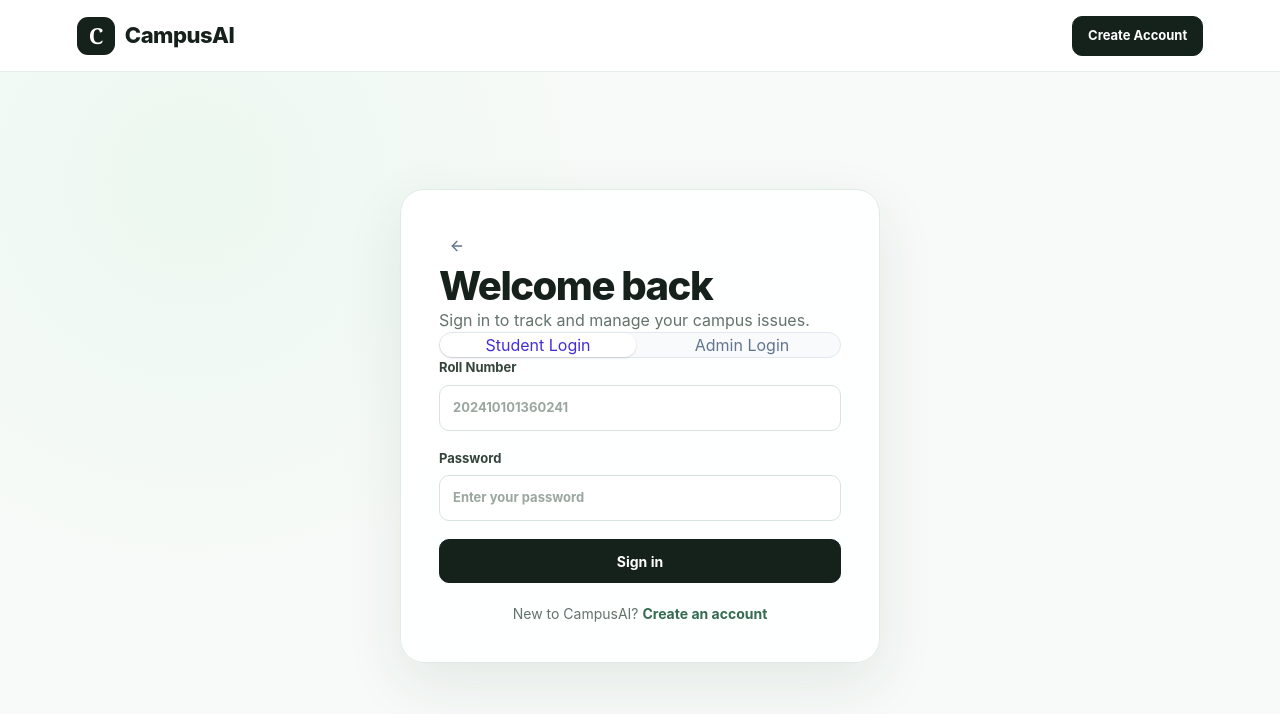
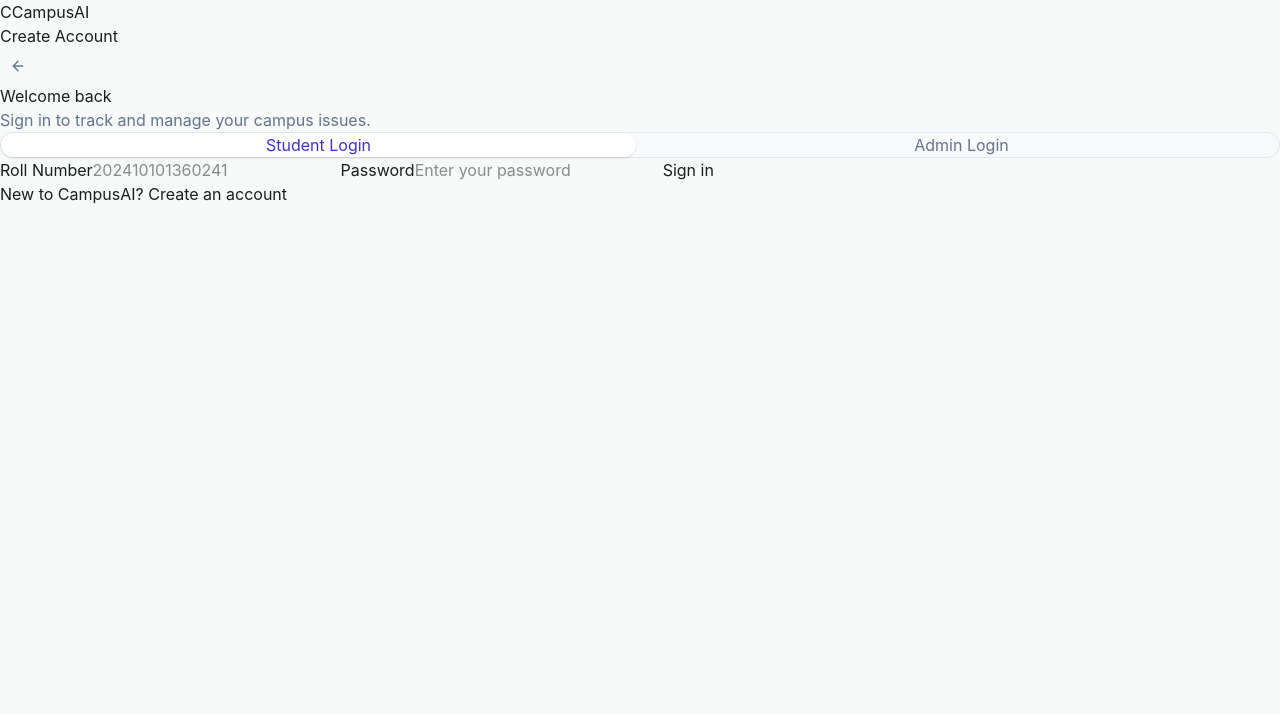
Before and after one commit to Kartikey0706/CampusAI, a React (Vite) app in the folder frontend/: page /login in a window 1280 px wide. Shown: the top 714 px of the page. Built offline with nearby package versions, Linux system fonts and the light colour scheme; no server answers.

Commit message:
Clean up unused CSS styles
Removed unused global styles for navigation and authentication components to streamline CSS.

```diff
--- a/frontend/src/index.css
+++ b/frontend/src/index.css
@@ -1663,184 +1663,9 @@ video {
 
 
 /* ================================================================
-   AUTH + PUBLIC APP STYLES
-   Keep these global styles because Login/Register/App use these
-   classes outside the landing page.
-================================================================ */
-
-.nav {
-  position: sticky;
-  top: 0;
-  z-index: 100;
-  width: 100%;
-  min-height: 72px;
-  display: flex;
-  align-items: center;
-  justify-content: space-between;
-  padding: 14px 6vw;
-  background: rgba(255, 255, 255, 0.94);
-  border-bottom: 1px solid #e7eee9;
-  backdrop-filter: blur(14px);
-  -webkit-backdrop-filter: blur(14px);
-}
-
-.brand {
-  display: inline-flex;
-  align-items: center;
-  gap: 10px;
-  color: #17211c;
-  font-size: 22px;
-  font-weight: 800;
-  letter-spacing: -0.5px;
-}
-
-.brand-mark {
-  width: 38px;
-  height: 38px;
-  display: grid;
-  place-items: center;
-  border-radius: 11px;
-  background: #15221c;
-  color: #fff;
-  font-family: Georgia, serif;
-  font-weight: 700;
-}
-
-.nav-links {
-  display: flex;
-  align-items: center;
-  gap: 12px;
-}
-
-.btn {
-  min-height: 44px;
-  display: inline-flex;
-  align-items: center;
-  justify-content: center;
-  gap: 8px;
-  padding: 0 18px;
-  border: 1px solid #15221c;
-  border-radius: 10px;
-  background: #15221c;
-  color: #fff;
-  font-size: 14px;
-  font-weight: 700;
-  transition: 0.2s ease;
-}
-
-.btn:hover {
-  background: #26382e;
-  border-color: #26382e;
-  transform: translateY(-1px);
-}
-
-.btn.small {
-  min-height: 40px;
-  padding: 0 15px;
-  font-size: 13px;
-}
-
-.btn.full {
-  width: 100%;
-}
-
-.auth {
-  min-height: calc(100vh - 72px);
-  display: grid;
-  place-items: center;
-  padding: 50px 20px 70px;
-  background:
-    radial-gradient(circle at 15% 15%, rgba(185, 240, 202, 0.18), transparent 32%),
-    #f7faf8;
-}
-
-.auth-box {
-  width: min(100%, 480px);
-  padding: 38px;
-  border: 1px solid #e1ebe5;
-  border-radius: 24px;
-  background: rgba(255, 255, 255, 0.94);
-  box-shadow: 0 20px 60px rgba(30, 55, 43, 0.09);
-}
-
-.auth-box h1 {
-  color: #17211c;
-  font-size: clamp(30px, 5vw, 40px);
-  line-height: 1.1;
-  letter-spacing: -1.5px;
-  font-weight: 800;
-}
-
-.auth-box > p {
-  color: #64736b;
-}
-
-.login-form {
-  display: flex;
-  flex-direction: column;
-  gap: 18px;
-}
-
-.login-form label {
-  display: flex;
-  flex-direction: column;
-  gap: 7px;
-  color: #34443b;
-  font-size: 13px;
-  font-weight: 700;
-}
-
-.login-form input {
-  width: 100%;
-  min-height: 46px;
-  padding: 0 13px;
-  border: 1px solid #d8e3dc;
-  border-radius: 10px;
-  outline: none;
-  background: #fff;
-  color: #17211c;
-  transition: border-color 0.2s ease, box-shadow 0.2s ease;
-}
-
-.login-form input::placeholder {
-  color: #9aa79f;
-}
-
-.login-form input:focus {
-  border-color: #7ca88f;
-  box-shadow: 0 0 0 3px rgba(124, 168, 143, 0.14);
-}
-
-.error {
-  padding: 11px 13px;
-  border: 1px solid #fecaca;
-  border-radius: 10px;
-  background: #fef2f2;
-  color: #b91c1c;
-  font-size: 13px;
-  line-height: 1.5;
-}
-
-.switch {
-  margin-top: 20px;
-  color: #66756d;
-  font-size: 14px;
-  text-align: center;
-}
-
-.switch a {
-  color: #356b50;
-  font-weight: 700;
-}
-
-.switch a:hover {
-  text-decoration: underline;
-}
-
-/* ================================================================
-   FINAL CLEAN HERO OVERRIDES
-   These come after the original landing CSS so the current hero
-   is clean while all other existing app styles remain intact.
+   CAMPUSAI HERO — CLEAN VIDEO VERSION
+   Only the landing hero is overridden here. All existing app,
+   authentication, student and admin styles above remain untouched.
 ================================================================ */
 
 .landing-hero {
@@ -1881,16 +1706,16 @@ video {
   );
 }
 
-.landing-hero::after {
-  content: "";
+.landing-hero-gradient {
   position: absolute;
-  left: 0;
-  right: 0;
-  bottom: 0;
-  height: 80px;
+  inset: 0;
   z-index: -1;
   pointer-events: none;
-  background: linear-gradient(to bottom, transparent, rgba(7, 20, 13, 0.72));
+  background: linear-gradient(
+    to bottom,
+    transparent 72%,
+    rgba(7, 20, 13, 0.6) 100%
+  );
 }
 
 .landing-hero-content {
@@ -1900,215 +1725,75 @@ video {
   color: #fff;
 }
 
+.landing-hero h1 {
+  color: #fff;
+}
+
+.landing-hero h1 span {
+  color: #b9f0ca;
+}
+
+.landing-hero-content > p {
+  color: rgba(255, 255, 255, 0.76);
+}
+
 .landing-badge {
-  display: inline-flex;
-  align-items: center;
-  gap: 8px;
-  padding: 8px 13px;
-  border: 1px solid rgba(208, 255, 226, 0.25);
-  border-radius: 999px;
   background: rgba(255, 255, 255, 0.08);
+  border-color: rgba(208, 255, 226, 0.25);
+  color: #d8f8e5;
   backdrop-filter: blur(12px);
-  color: #d8f8e5;
-  font-size: 12px;
-  font-weight: 700;
+  -webkit-backdrop-filter: blur(12px);
 }
 
 .landing-badge-dot {
-  width: 7px;
-  height: 7px;
-  border-radius: 50%;
   background: #a7e8bd;
   box-shadow: 0 0 0 4px rgba(167, 232, 189, 0.12);
-}
-
-.landing-hero h1 {
-  margin: 22px 0 18px;
-  max-width: 760px;
-  color: #fff;
-  font-size: clamp(48px, 6vw, 76px);
-  line-height: 0.98;
-  letter-spacing: -0.055em;
-}
-
-.landing-hero h1 span {
-  color: #b9f0ca;
-}
-
-.landing-hero-content > p {
-  max-width: 640px;
-  margin: 0;
-  color: rgba(255, 255, 255, 0.76);
-  font-size: 17px;
-  line-height: 1.7;
-}
-
-.landing-hero-buttons {
-  display: flex;
-  align-items: center;
-  gap: 12px;
-  margin-top: 30px;
-}
-
-.landing-primary-btn,
-.landing-secondary-btn {
-  min-height: 48px;
-  padding: 0 19px;
-  border-radius: 11px;
-  display: inline-flex;
-  align-items: center;
-  justify-content: center;
-  gap: 9px;
-  font-size: 14px;
-  font-weight: 700;
-  cursor: pointer;
-  transition: transform 0.2s ease, background 0.2s ease, border-color 0.2s ease;
 }
 
 .landing-primary-btn {
   color: #102019;
   background: #d8f8e5;
-  border: 1px solid #d8f8e5;
+  border-color: #d8f8e5;
 }
 
 .landing-secondary-btn {
   color: #fff;
   background: rgba(255, 255, 255, 0.08);
-  border: 1px solid rgba(255, 255, 255, 0.24);
+  border-color: rgba(255, 255, 255, 0.24);
   backdrop-filter: blur(12px);
-}
-
-.landing-primary-btn:hover,
-.landing-secondary-btn:hover {
-  transform: translateY(-2px);
-}
-
-.landing-play-icon {
-  font-size: 10px;
+  -webkit-backdrop-filter: blur(12px);
 }
 
 .landing-trust {
-  display: flex;
-  align-items: center;
-  gap: 12px;
-  margin-top: 32px;
   color: rgba(255, 255, 255, 0.68);
-  font-size: 12px;
 }
 
 .landing-trust strong {
-  display: block;
-  margin-bottom: 2px;
   color: #fff;
-  font-size: 13px;
-}
-
-.landing-trust-text span {
-  display: block;
-}
-
-.landing-avatars {
-  display: flex;
-  align-items: center;
 }
 
 .landing-avatars span {
-  width: 31px;
-  height: 31px;
-  margin-left: -7px;
-  display: grid;
-  place-items: center;
-  border: 2px solid rgba(7, 20, 13, 0.9);
-  border-radius: 50%;
+  border-color: rgba(7, 20, 13, 0.9);
   background: #d8f8e5;
   color: #102019;
-  font-size: 9px;
-  font-weight: 800;
-}
-
-.landing-avatars span:first-child {
-  margin-left: 0;
-}
-
-/* Final responsive override for the clean hero */
-@media (max-width: 1050px) {
+}
+
+@media (max-width: 900px) {
   .landing-hero {
-    min-height: 760px;
-    padding: 95px 7vw 90px;
-  }
-}
-
-@media (max-width: 720px) {
+    min-height: 680px;
+    padding: 90px 6vw 80px;
+  }
+}
+
+@media (max-width: 650px) {
   .landing-hero {
-    min-height: 700px;
-    display: flex;
-    padding: 85px 22px 65px;
+    min-height: 650px;
+    padding: 75px 20px 65px;
   }
 
   .landing-hero-bg-video {
     inset: -10%;
     width: 120%;
     height: 120%;
-    object-position: center center;
-  }
-
-  .landing-hero-video-overlay {
-    background: linear-gradient(
-      180deg,
-      rgba(6, 17, 11, 0.72) 0%,
-      rgba(6, 17, 11, 0.84) 48%,
-      rgba(6, 17, 11, 0.94) 100%
-    );
-  }
-
-  .landing-hero h1 {
-    margin-top: 22px;
-    font-size: clamp(46px, 13vw, 64px);
-    line-height: 0.99;
-    letter-spacing: -3px;
-  }
-
-  .landing-hero-content > p {
-    font-size: 15px;
-    line-height: 1.65;
-  }
-
-  .landing-hero-buttons {
-    flex-direction: column;
-    align-items: stretch;
-    margin-top: 28px;
-  }
-
-  .landing-primary-btn,
-  .landing-secondary-btn {
-    width: 100%;
-  }
-
-  .landing-trust {
-    margin-top: 28px;
-  }
-}
-
-@media (max-width: 520px) {
-  .auth {
-    padding: 30px 15px 50px;
-  }
-
-  .auth-box {
-    padding: 27px 20px;
-    border-radius: 18px;
-  }
-
-  .nav {
-    padding: 12px 18px;
-  }
-
-  .nav .brand {
-    font-size: 19px;
-  }
-
-  .nav .brand-mark {
-    width: 34px;
-    height: 34px;
-  }
-}
+  }
+}
```
